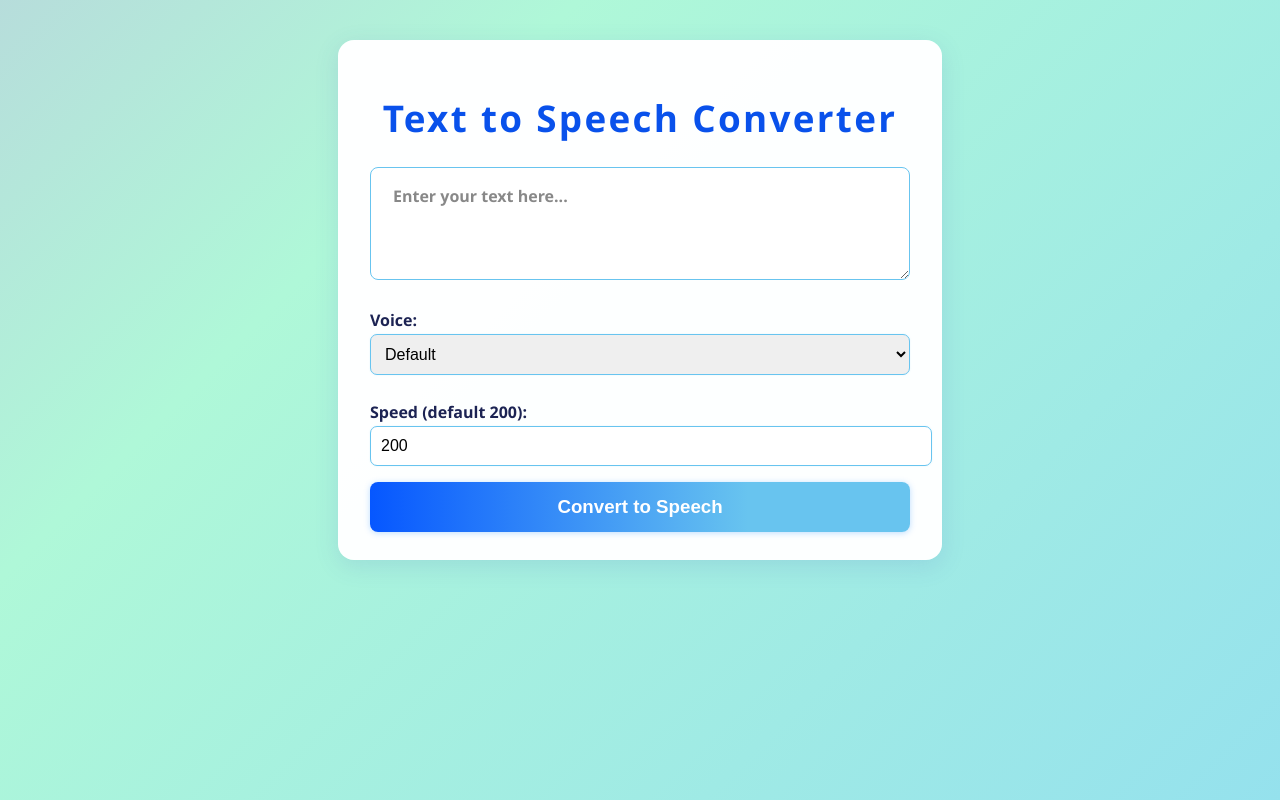
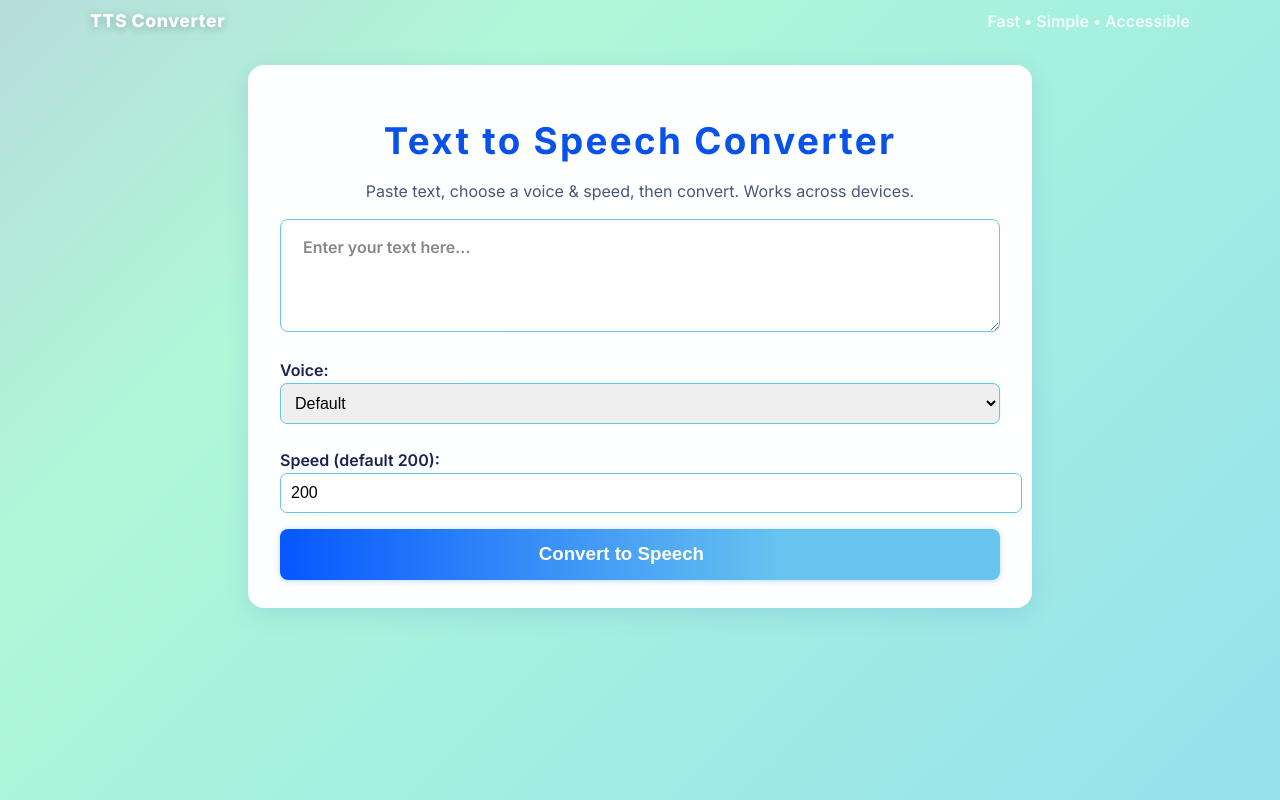
Before and after one commit to kunal47j/tts_converter, a Flask app: page / in a window 1280 px wide. Run offline with Flask 3, Linux system fonts and the light colour scheme.

Commit message:
Update CSS, JS, and HTML files for UI improvements

```diff
--- a/static/css/styles.css
+++ b/static/css/styles.css
@@ -6,7 +6,7 @@ html, body {
 }
 body {
     min-height: 100vh;
-    font-family: 'Segoe UI', Arial, sans-serif;
+    font-family: 'Inter', 'Segoe UI', Arial, sans-serif;
     position: relative;
     overflow-x: hidden;
 }
@@ -33,8 +33,8 @@ body {
     100% {opacity: 1; transform: translateY(0);}
 }
 .container {
-    max-width: 540px;
-    margin: 40px auto;
+    max-width: 720px;
+    margin: 24px auto;
     background: rgba(255,255,255,0.98);
     padding: 28px 32px;
     border-radius: 16px;
@@ -53,6 +53,14 @@ body {
     letter-spacing: 1px;
     color: #1c2353;
     animation: pulseText 2.8s infinite alternate;
+}
+
+.subtitle {
+    text-align: center;
+    margin-top: -6px;
+    margin-bottom: 18px;
+    color: #4a557a;
+    font-weight: 500;
 }
 @keyframes pulseText {
     0%   {color:#1c2353; letter-spacing:1px;}
@@ -156,6 +164,62 @@ button:active:after {
     height: 180px;
 }
 
+/* Spinner inside button */
+.btn-spinner {
+    display: inline-block;
+    width: 18px;
+    height: 18px;
+    margin-left: 10px;
+    vertical-align: middle;
+    border-radius: 50%;
+    border: 2px solid rgba(255,255,255,0.35);
+    border-top-color: rgba(255,255,255,0.95);
+    transform: rotate(0deg);
+    opacity: 0;
+    transition: opacity 0.18s;
+}
+.btn-loading .btn-spinner {
+    opacity: 1;
+    animation: spin 0.9s linear infinite;
+}
+@keyframes spin { to { transform: rotate(360deg); } }
+
+/* Download link */
+.download-btn {
+    display: inline-block;
+    margin-top: 12px;
+    background: transparent;
+    color: #0657ff;
+    font-weight: 700;
+}
+
+/* Top bar */
+.topbar {
+    position: sticky;
+    top: 0;
+    z-index: 2;
+    background: transparent;
+    padding: 10px 18px;
+}
+.topbar-inner {
+    max-width: 1100px;
+    margin: 0 auto;
+    display: flex;
+    align-items: center;
+    justify-content: space-between;
+}
+.logo { font-weight: 800; color: white; letter-spacing: 0.6px; font-size: 1.1rem; text-shadow: 0 2px 8px rgba(0,0,0,0.25);}
+.tag { color: rgba(255,255,255,0.9); font-weight: 600; opacity: 0.95 }
+
+/* Accessibility helper */
+.sr-only { position: absolute; left: -10000px; width: 1px; height: 1px; top: auto; overflow: hidden; }
+
+/* Responsive adjustments */
+@media (max-width: 640px) {
+    .container { margin: 18px 12px; padding: 20px; border-radius: 12px; }
+    .heading-animate { font-size: 1.6rem; }
+}
+
 audio {
     outline: none;
     border-radius: 7px;
--- a/static/js/scripts.js
+++ b/static/js/scripts.js
@@ -9,8 +9,19 @@ function showSuccess(message) {
 
 document.getElementById('ttsForm').addEventListener('submit', function(e) {
     e.preventDefault();
-    showSuccess('Speech conversion in progress...');
-    const formData = new FormData(this);
+    const form = this;
+    const formData = new FormData(form);
+    const convertBtn = document.getElementById('convertBtn');
+    const btnText = convertBtn.querySelector('.btn-text');
+    const audioPlayer = document.getElementById('audioPlayer');
+    const downloadLink = document.getElementById('downloadLink');
+    const statusRegion = document.getElementById('statusRegion');
+
+    // UI: disable button and show spinner
+    convertBtn.disabled = true;
+    convertBtn.classList.add('btn-loading');
+    btnText.textContent = 'Converting...';
+    statusRegion.textContent = 'Converting text to speech. Please wait.';
 
     fetch('/tts', {
         method: 'POST',
@@ -22,13 +33,38 @@ document.getElementById('ttsForm').addEventListener('submit', function(e) {
     })
     .then(blob => {
         const audioURL = URL.createObjectURL(blob);
-        const audioPlayer = document.getElementById('audioPlayer');
         audioPlayer.src = audioURL;
         audioPlayer.style.display = 'block';
-        audioPlayer.play();
+        audioPlayer.play().catch(()=>{});
+
+        // enable download
+        const filename = 'speech.mp3';
+        const url = audioURL;
+        downloadLink.href = url;
+        downloadLink.download = filename;
+        downloadLink.style.display = 'inline-block';
+
+        showSuccess('Conversion complete — playing audio.');
     })
     .catch(error => {
-        alert('Error converting text to speech.');
+        showError('Error converting text to speech.');
         console.error(error);
+    })
+    .finally(() => {
+        convertBtn.disabled = false;
+        convertBtn.classList.remove('btn-loading');
+        btnText.textContent = 'Convert to Speech';
+        statusRegion.textContent = '';
     });
 });
+
+function showError(message) {
+    let msgDiv = document.createElement('div');
+    msgDiv.textContent = message;
+    msgDiv.className = 'success-msg';
+    msgDiv.style.background = '#e13b3b';
+    msgDiv.style.boxShadow = '0 6px 20px rgba(225,59,59,0.2)';
+    document.body.appendChild(msgDiv);
+    setTimeout(() => { msgDiv.classList.add('fadeout'); }, 2400);
+    setTimeout(() => { msgDiv.remove(); }, 3600);
+}
--- a/templates/index.html
+++ b/templates/index.html
@@ -4,12 +4,23 @@
     <meta charset="UTF-8" />
     <meta name="viewport" content="width=device-width, initial-scale=1" />
     <title>Text to Speech Converter</title>
+    <!-- Use a clean system font stack with a friendly web font -->
+    <link href="https://fonts.googleapis.com/css2?family=Inter:wght@400;600;700;800&display=swap" rel="stylesheet">
     <link rel="stylesheet" href="{{ url_for('static', filename='css/styles.css') }}" />
 </head>
 <body>
     <div class="bg-animated"></div>
+
+    <header class="topbar">
+        <div class="topbar-inner">
+            <div class="logo">TTS Converter</div>
+            <div class="tag">Fast • Simple • Accessible</div>
+        </div>
+    </header>
+
     <div class="container">
         <h1 class="heading-animate">Text to Speech Converter</h1>
+        <p class="subtitle">Paste text, choose a voice & speed, then convert. Works across devices.</p>
         <form id="ttsForm">
             <div class="form-floating">
                 <textarea name="text" id="text" rows="5" placeholder=" " required></textarea>
@@ -27,9 +38,14 @@
             <label for="rate">Speed (default 200):</label>
             <input type="number" id="rate" name="rate" value="200" min="50" max="400" />
 
-            <button type="submit">Convert to Speech</button>
+            <button type="submit" id="convertBtn">
+                <span class="btn-text">Convert to Speech</span>
+                <span class="btn-spinner" aria-hidden="true"></span>
+            </button>
         </form>
         <audio id="audioPlayer" controls style="width: 100%; margin-top: 15px; display:none;"></audio>
+        <a id="downloadLink" class="download-btn" style="display:none;">Download audio</a>
+        <div id="statusRegion" aria-live="polite" class="sr-only"></div>
     </div>
     <script src="{{ url_for('static', filename='js/scripts.js') }}"></script>
 </body>
```
